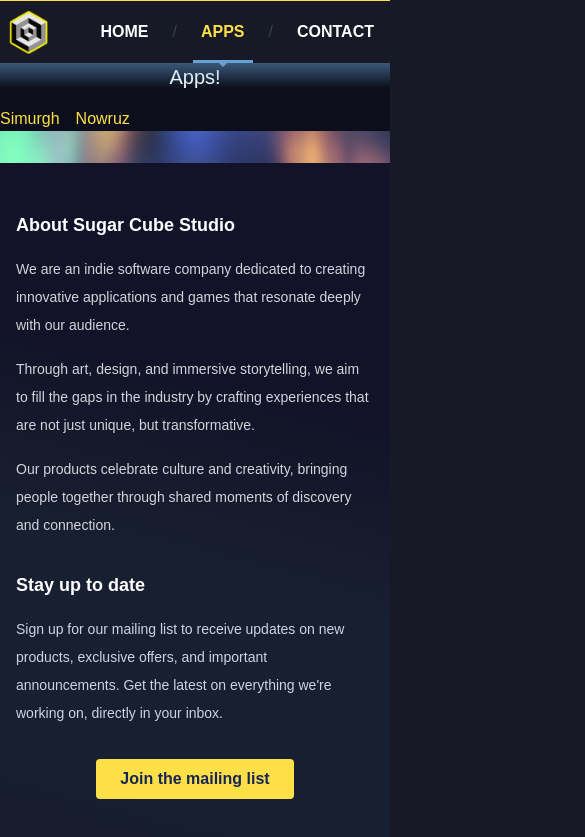
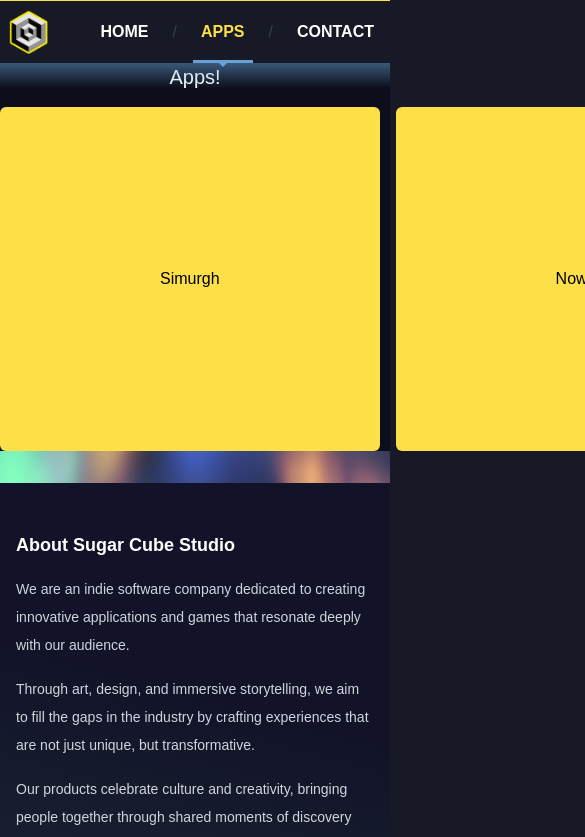
Before and after one commit to westwick/sugarcubestudio, a Nuxt app: page /apps in a window 390 px wide. Shown: the top 837 px of the page, 585 px wide, since content can reach past the window. Built offline with nearby package versions, Linux system fonts and the light colour scheme.

Commit message:
Create giant responsive  buttons for links ot apps

```diff
--- a/pages/apps/index.vue
+++ b/pages/apps/index.vue
@@ -1,21 +1,29 @@
 <template>
-  <div class="container mx-auto text-center">
+  <div class="container mx-auto text-center content-center">
     <h1 class="text-xl mb-4">Apps!</h1>
-    <p class="flex space-x-4 mx-auto">
-      <NuxtLink to="/apps/simurgh" class="link">Simurgh</NuxtLink>
-      <NuxtLink to="/apps/nowruz" class="link">Nowruz</NuxtLink>
+    <p class="flex pt-100 space-x-4 mx-auto">
+      <NuxtLink to="/apps/simurgh" class="link app-button flex-1"
+        >Simurgh</NuxtLink
+      >
+      <NuxtLink to="/apps/nowruz" class="link app-button flex-1"
+        >Nowruz</NuxtLink
+      >
     </p>
   </div>
 </template>
 
 <script setup lang="ts">
 useHead({
-  title: 'Apps'
-})
+  title: "Apps",
+});
 </script>
 
 <style>
 .link {
   @apply text-yellow-300;
 }
+
+.app-button {
+  @apply bg-yellow-300 text-black px-40 py-40 rounded-md;
+}
 </style>
```
